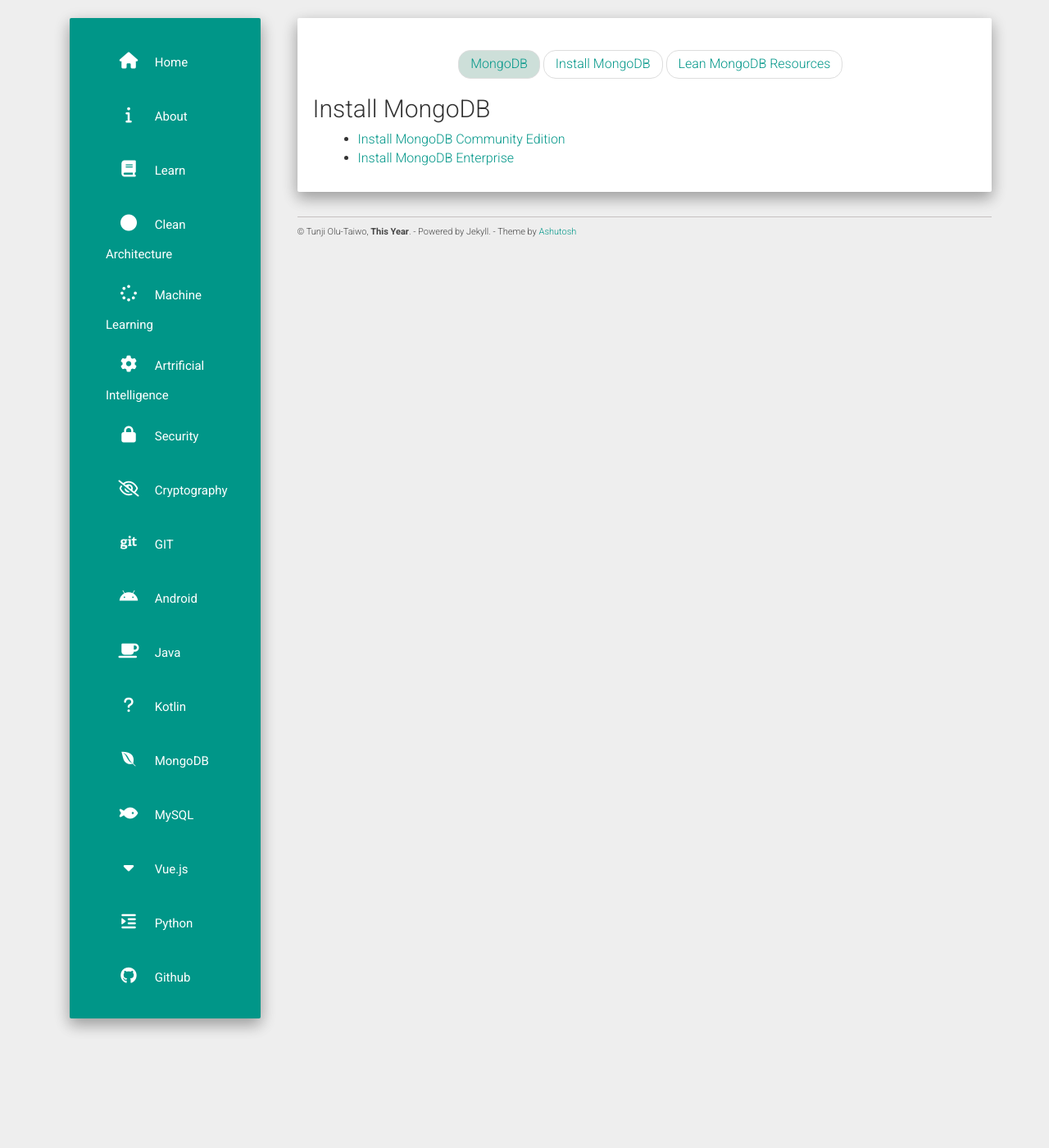
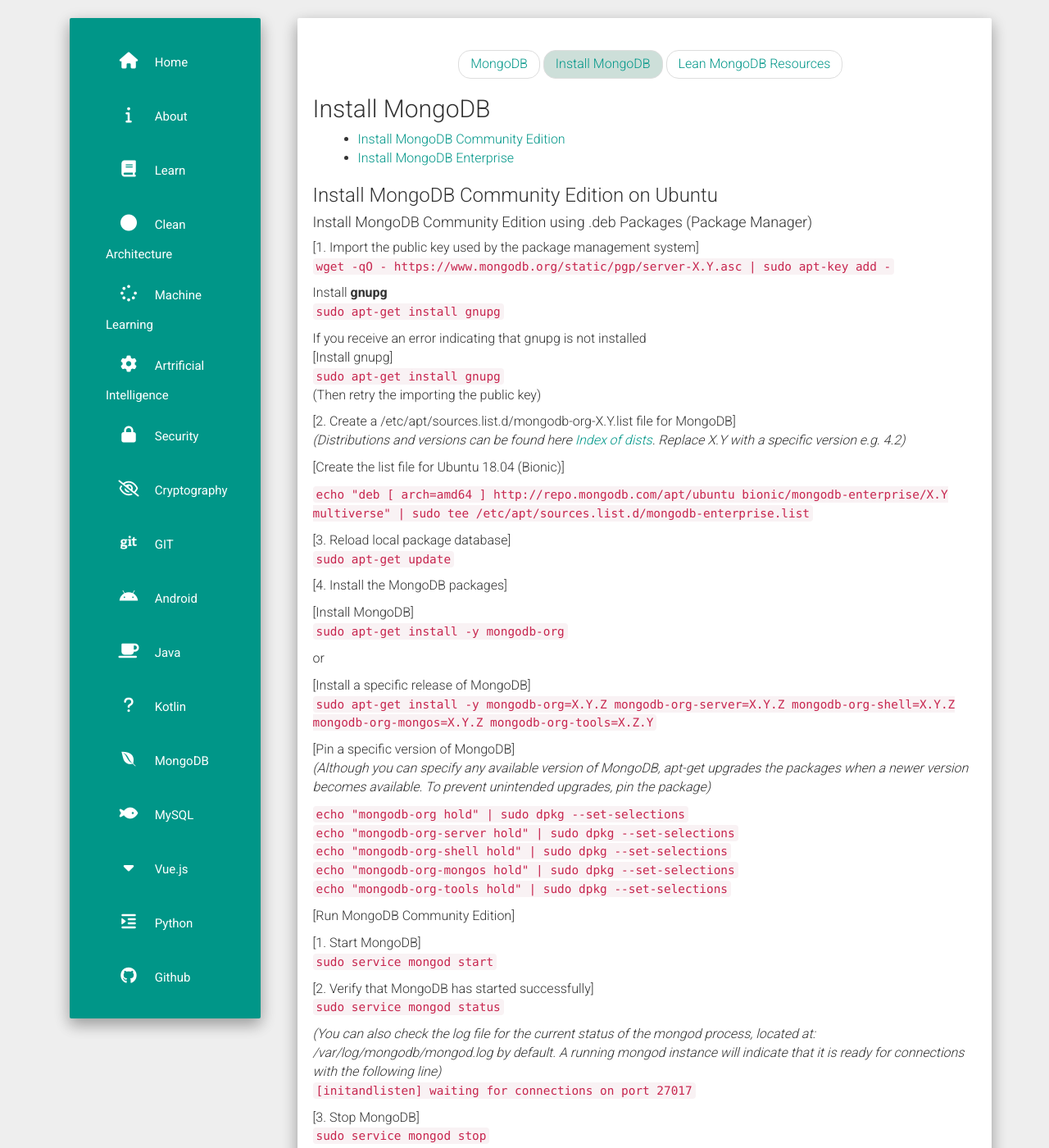
Before and after one commit to tunjos/learn.tunjos.co, a Jekyll site: the page built from mongodb/install_mongodb.md, in a window 1280 px wide and 1400 px high, scrolled down 242 px. Shown: the whole window at 82% size. Built offline with Jekyll 4.4.1, drawn with Linux system fonts in a browser that asks for light colours; nearby versions of some CDN libraries; before the commit the page ends 1504 px from its top, so only the background shows below that; some of the changed text lies outside the part shown.

Commit message:
Learn: MongoDB: Install MongoDB Community Edition on Ubuntu

```diff
--- a/mongodb/install_mongodb.md
+++ b/mongodb/install_mongodb.md
@@ -4,9 +4,100 @@
 permalink: /mongodb/install/
 ---
 
-{% include_relative /menu_mongodb.md %}
+{% include_relative /menu_mongodb.md install_mongodb="active" %}
 
 ## Install MongoDB
 
 - [Install MongoDB Community Edition](https://docs.mongodb.com/manual/administration/install-community/)
 - [Install MongoDB Enterprise](https://docs.mongodb.com/manual/administration/install-enterprise/)
+
+
+### Install MongoDB Community Edition on Ubuntu
+
+#### Install MongoDB Community Edition using .deb Packages (Package Manager)
+
+[1. Import the public key used by the package management system]
+`wget -qO - https://www.mongodb.org/static/pgp/server-X.Y.asc | sudo apt-key add -`
+
+Install **gnupg**
+`sudo apt-get install gnupg`
+
+If you receive an error indicating that gnupg is not installed
+[Install gnupg]
+`sudo apt-get install gnupg`
+(Then retry the importing the public key)
+
+[2. Create a /etc/apt/sources.list.d/mongodb-org-X.Y.list file for MongoDB]
+_(Distributions and versions can be found here [Index of dists](https://repo.mongodb.com/apt/ubuntu/dists/). Replace X.Y with a specific version e.g. 4.2)_
+
+[Create the list file for Ubuntu 18.04 (Bionic)]
+
+`echo "deb [ arch=amd64 ] http://repo.mongodb.com/apt/ubuntu bionic/mongodb-enterprise/X.Y multiverse" | sudo tee /etc/apt/sources.list.d/mongodb-enterprise.list`
+
+[3. Reload local package database]
+`sudo apt-get update`
+
+[4. Install the MongoDB packages]
+
+[Install MongoDB]
+`sudo apt-get install -y mongodb-org`
+
+or
+
+[Install a specific release of MongoDB]
+`sudo apt-get install -y mongodb-org=X.Y.Z mongodb-org-server=X.Y.Z mongodb-org-shell=X.Y.Z mongodb-org-mongos=X.Y.Z mongodb-org-tools=X.Z.Y`
+
+[Pin a specific version of MongoDB]
+_(Although you can specify any available version of MongoDB, apt-get upgrades the packages when a newer version becomes available. To prevent unintended upgrades, pin the package)_
+
+`echo "mongodb-org hold" | sudo dpkg --set-selections`
+`echo "mongodb-org-server hold" | sudo dpkg --set-selections`
+`echo "mongodb-org-shell hold" | sudo dpkg --set-selections`
+`echo "mongodb-org-mongos hold" | sudo dpkg --set-selections`
+`echo "mongodb-org-tools hold" | sudo dpkg --set-selections`
+
+[Run MongoDB Community Edition]
+
+[1. Start MongoDB]
+`sudo service mongod start`
+
+[2. Verify that MongoDB has started successfully]
+`sudo service mongod status`
+
+_(You can also check the log file for the current status of the mongod process, located at: /var/log/mongodb/mongod.log by default. A running mongod instance will indicate that it is ready for connections with the following line)_
+`[initandlisten] waiting for connections on port 27017`
+
+[3. Stop MongoDB]
+`sudo service mongod stop`
+
+[4. Restart MongoDB]
+`sudo service mongod restart`
+
+[5. Begin using MongoDB]
+[Start a mongo shell]
+`mongo`
+
+[Uninstall MongoDB]
+_Note:
+This process will completely remove MongoDB, its configuration, and all databases. This process is not reversible, so ensure that all of your configuration and data is backed up before proceeding._
+
+[1. Stop MongoDB]
+`sudo service mongod stop`
+
+[2. Remove Packages]
+`sudo apt-get purge mongodb-org*`
+
+[3. Remove Data Directories]
+`sudo rm -r /var/log/mongodb`
+`sudo rm -r /var/lib/mongodb`
+
+[MongoDB Packages]
+_(MongoDB provides officially supported packages in their own repository)_
+
+Package Name	|	Description
+--- | ---
+**mongodb-org**	|	A metapackage that will automatically install the four component packages listed below.
+**mongodb-org-server** |	Contains the mongod daemon, associated init script, and a configuration file (/etc/mongod.conf). You can use the initialization script to start mongod with the configuration file. For details, see Run MongoDB Community Edition.
+**mongodb-org-mongos** |	Contains the mongos daemon.
+**mongodb-org-shell** |	Contains the mongo shell.
+**mongodb-org-tools** |	Contains the following MongoDB tools: mongoimport bsondump, mongodump, mongoexport, mongofiles, mongorestore, mongostat, and mongotop.
--- a/mongodb/menu_mongodb.md
+++ b/mongodb/menu_mongodb.md
@@ -1,6 +1,6 @@
 <ul class="pager">
-<li class="active"><a href="/mongodb">MongoDB</a></li>
-<li><a href="/mongodb/install">Install MongoDB</a></li>
+<li class="{{ include.index }}"><a href="/mongodb">MongoDB</a></li>
+<li class="{{ include.install_mongodb }}"><a href="/mongodb/install">Install MongoDB</a></li>
 <li><a href="https://github.com/tunjos/lean-mongodb">Lean MongoDB Resources</a></li>
 </ul>
 <!-- Todo use links as an anchor? -->
```
Also changed, not shown: mongodb/index.md (+3 -3 lines).
